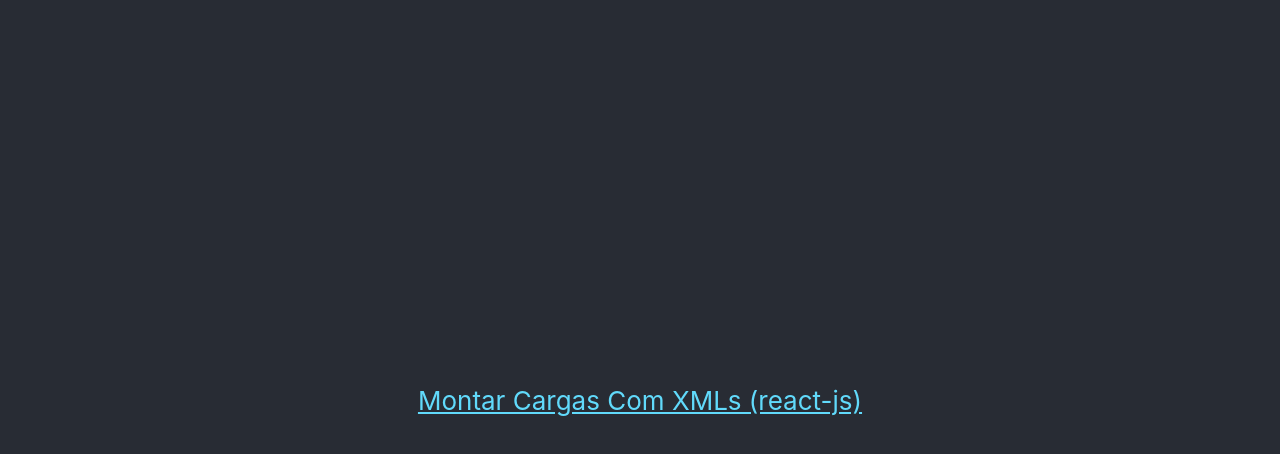
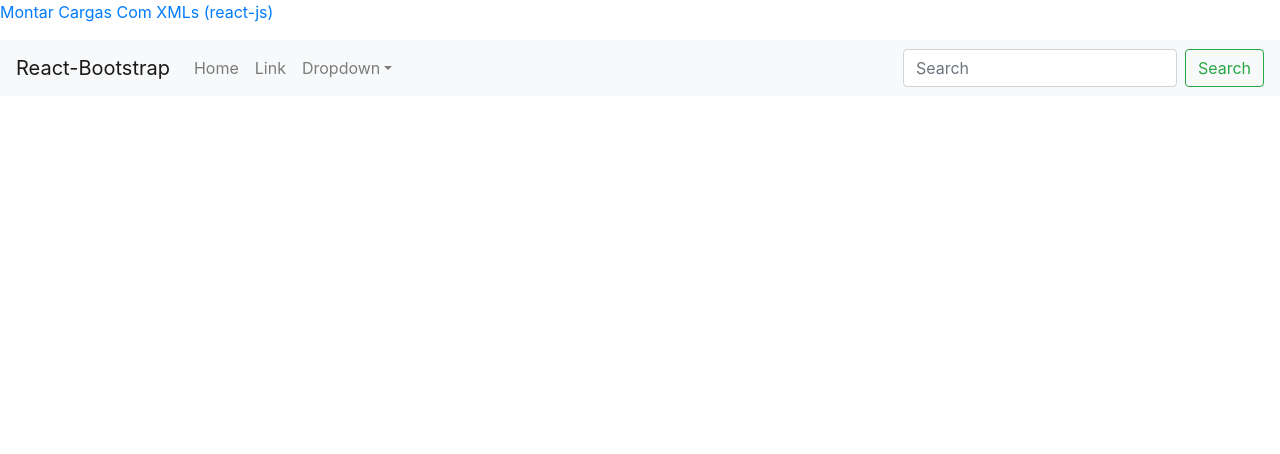
Before and after one commit to WELL1NGTON/well1ngton.github.io, a React (Create React App) app: page / in a window 1280 px wide. Shown: the top 454 px of the page. Built offline with nearby package versions, Linux system fonts and the light colour scheme.

Commit message:
Added React-Bootstrap

```diff
--- a/src/App.tsx
+++ b/src/App.tsx
@@ -1,11 +1,14 @@
 import React from 'react';
+import { Navbar, Nav, NavDropdown, Form, FormControl, Button } from 'react-bootstrap';
+import 'bootstrap/dist/css/bootstrap.css';
+
 // import logo from './logo.svg';
-import './App.css';
+// import './App.css';
 
 function App() {
   return (
-    <div className="App">
-      <header className="App-header">
+    <div>
+      <header>
         {/* <img src={logo} className="App-logo" alt="logo" /> */}
         {/* <p>
           Edit <code>src/App.tsx</code> and save to reload.
@@ -18,12 +21,35 @@
         >
           Learn React
         </a> */}
+
         <p>
           <a className="App-link" href="https://well1ngton.github.io/criador_de_cargas_a_partir_de_xmls/" target="_blank" rel="noopener noreferrer">
             Montar Cargas Com XMLs (react-js)
           </a>
         </p>
       </header>
+
+      <Navbar bg="light" expand="lg">
+        <Navbar.Brand href="#home">React-Bootstrap</Navbar.Brand>
+        <Navbar.Toggle aria-controls="basic-navbar-nav" />
+        <Navbar.Collapse id="basic-navbar-nav">
+          <Nav className="mr-auto">
+            <Nav.Link href="#home">Home</Nav.Link>
+            <Nav.Link href="#link">Link</Nav.Link>
+            <NavDropdown title="Dropdown" id="basic-nav-dropdown">
+              <NavDropdown.Item href="#action/3.1">Action</NavDropdown.Item>
+              <NavDropdown.Item href="#action/3.2">Another action</NavDropdown.Item>
+              <NavDropdown.Item href="#action/3.3">Something</NavDropdown.Item>
+              <NavDropdown.Divider />
+              <NavDropdown.Item href="#action/3.4">Separated link</NavDropdown.Item>
+            </NavDropdown>
+          </Nav>
+          <Form inline>
+            <FormControl type="text" placeholder="Search" className="mr-sm-2" />
+            <Button variant="outline-success">Search</Button>
+          </Form>
+        </Navbar.Collapse>
+      </Navbar>
     </div>
   );
 }
```
Also changed, not shown: package.json (+14 -10 lines), 1 other file (tests, documents, lock files or other folders).
